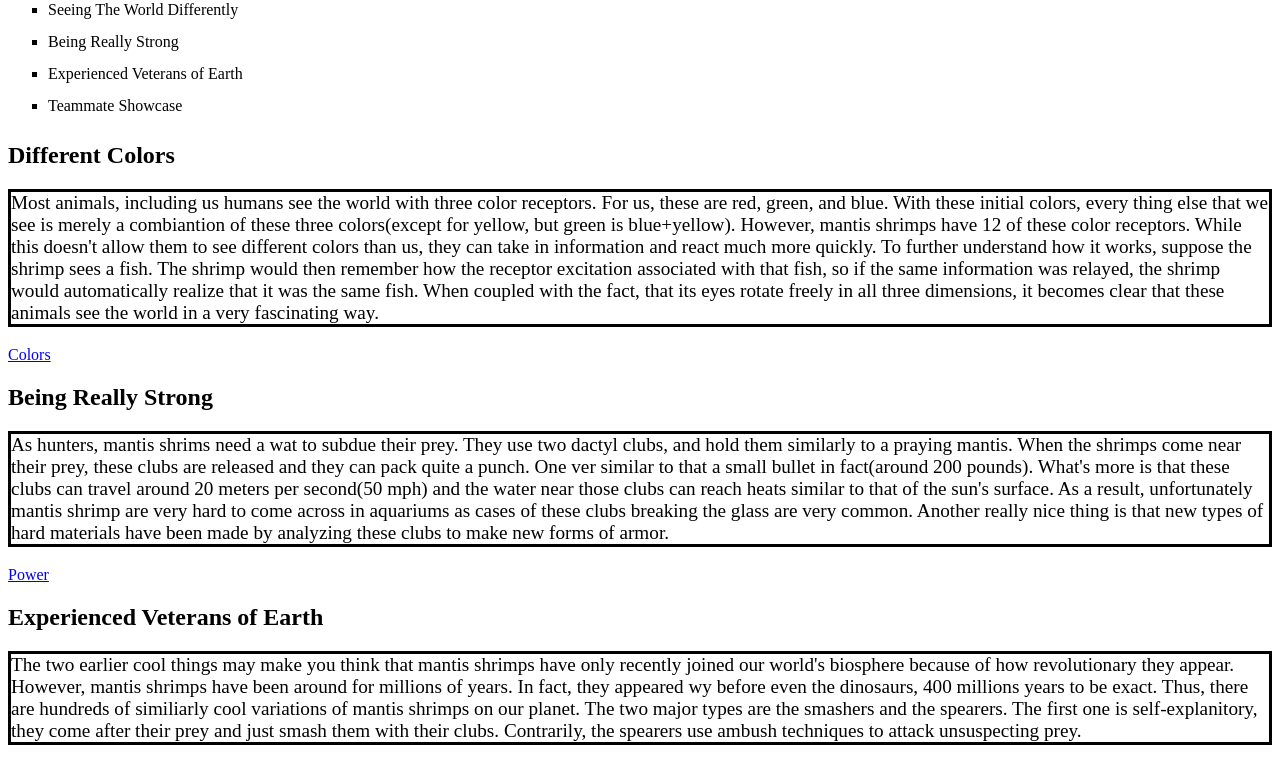
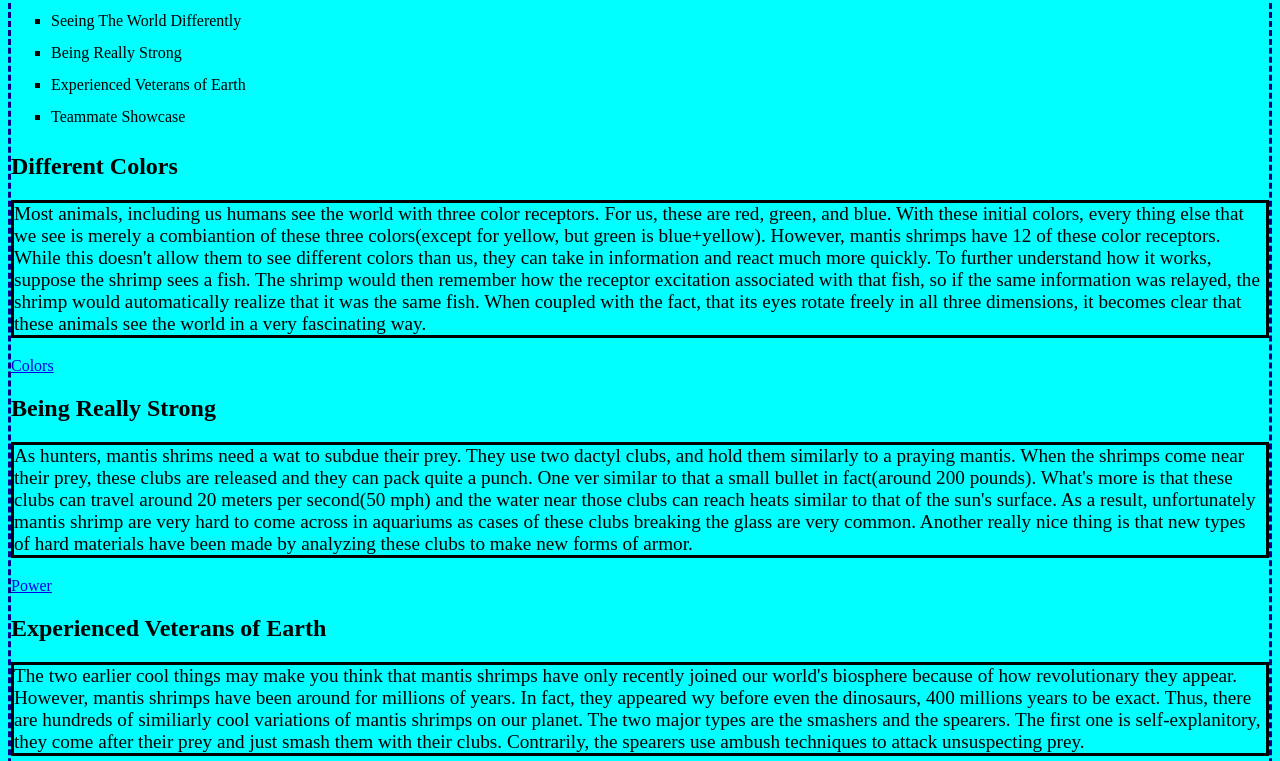
Before and after one commit to ntarsis30/web, a plain HTML site: page talk.html in a window 1280 px wide. Shown: the part 86-847 px from the top of the page. Drawn offline with Linux system fonts and the light colour scheme.

Commit message:
Update main.css

```diff
--- a/main.css
+++ b/main.css
@@ -25,3 +25,10 @@ li {
 	list-style-type: square;
 	line-height: 2;
 }
+
+/* Here, the body now has a backgorung color of Aqua and a dark blue border made up of dashes*/
+body {
+	background-color: Aqua;
+  	border-color: DarkBlue;
+  	border-style: Dashed;
+}
```
